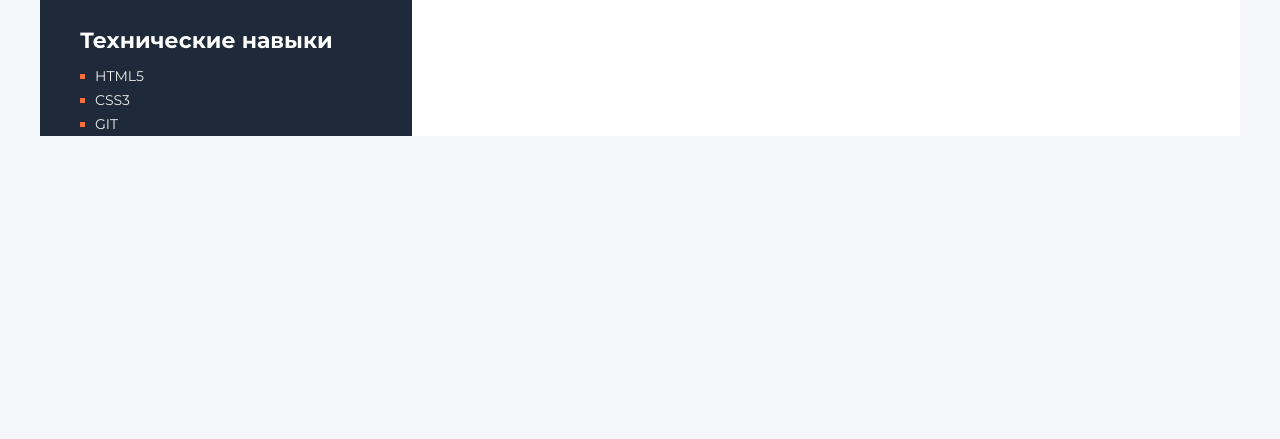
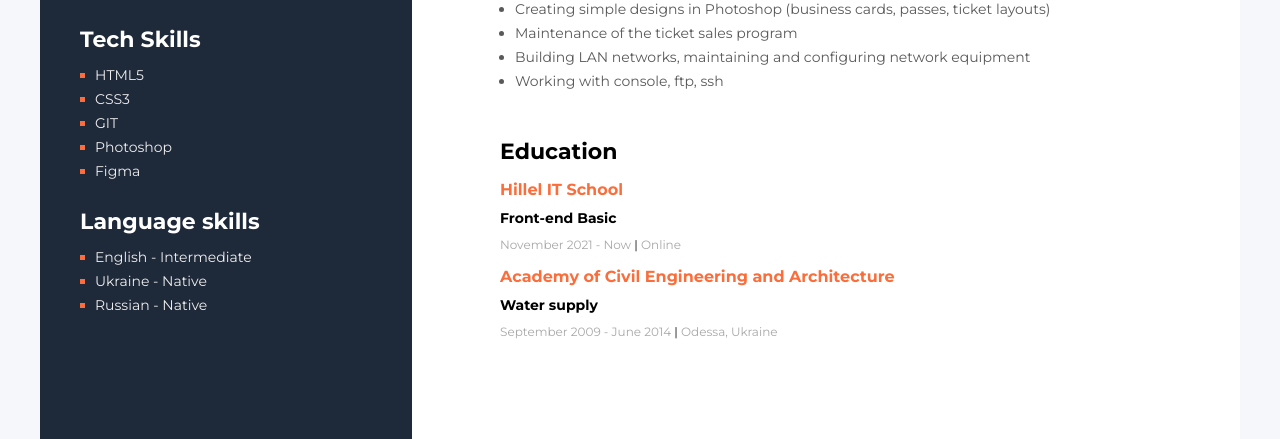
Before and after one commit to zlatanglor/cv, a plain HTML site: page index.html in a window 1280 px wide. Shown: the part 576-1015 px from the top of the page. Before the commit the page ends 800 px from the top, so only its background shows below. Drawn offline with Linux system fonts and the light colour scheme.

Commit message:
<div class="work_experience"> + <div class="education">

```diff
--- a/css/style.css
+++ b/css/style.css
@@ -25,10 +25,9 @@ aside .container{
     margin: auto;
 }
 .sidebar_photo img{
-    /*max-width: 372px;*/
+    max-width: 372px;
     width: 100%;
     max-height: 350px;
-    object-fit: cover;
     height: 100%;
     display: inline-block;
     margin-bottom: 50px;
@@ -41,6 +40,17 @@ aside h3{
     line-height: 27px;
     color: #FFFFFF;
     margin-bottom: 10px;
+}
+.address p{
+    font-family: 'Montserrat', sans-serif;
+    font-style: normal;
+    font-weight: normal;
+    font-size: 18px;
+    line-height: 24px;
+    color: #FFFFFF;
+}
+.address{
+    margin-bottom: 25px;
 }
 .contacs{
     margin-bottom: 50px;
@@ -60,7 +70,7 @@ aside h3{
     color: black;
     margin-right: 8px;
 }
-.tech_skills li{
+.tech_skills li, .languages li{
     font-family: 'Montserrat', sans-serif;
     font-style: normal;
     font-weight: normal;
@@ -71,7 +81,7 @@ aside h3{
     position: relative;
     padding-left: 15px;
 }
-.tech_skills li::before{
+.tech_skills li::before, .languages li:before{
     content: '';
     position: absolute;
     top: 10px;
@@ -80,6 +90,9 @@ aside h3{
     width: 5px;
     height: 5px;
     /*border-radius: 50%;*/
+}
+.tech_skills{
+    margin-bottom: 25px;
 }
 section .container{
     max-width: 652px;
@@ -113,6 +126,12 @@ section .container{
 }
 .about{
     margin-bottom: 40px;
+}
+.project{
+    margin-bottom: 50px;
+}
+.work_experience{
+    margin-bottom: 45px;
 }
 .project h2{
     font-family: 'Montserrat', sans-serif;
@@ -149,3 +168,63 @@ section .container{
     font-size: 14px;
     line-height: 24px;
 }
+.education h2, .work_experience h2{
+    font-family: 'Montserrat', sans-serif;
+    font-style: normal;
+    font-weight: bold;
+    font-size: 22px;
+    line-height: 27px;
+    color: #000000;
+    margin-bottom: 15px;
+}
+.education h4{
+    font-family: 'Montserrat', sans-serif;
+    font-style: normal;
+    font-weight: bold;
+    font-size: 16px;
+    line-height: 20px;
+    color: #FB6D3A;
+    margin-bottom: 10px;
+}
+.education h5, .work_experience h5{
+    font-family: 'Montserrat', sans-serif;
+    font-style: normal;
+    font-weight: bold;
+    font-size: 14px;
+    line-height: 17px;
+    color: #000000;
+    margin-bottom: 10px;
+}
+.education p, .work_experience p{
+    font-family: 'Montserrat', sans-serif;
+    font-style: normal;
+    font-weight: normal;
+    font-size: 12px;
+    line-height: 15px;
+    color: #A8A8A8;
+}
+.education p span, .work_experience p span{
+    color: #000000;
+}
+.education{
+    margin-bottom: 100px;
+}
+.hillel{
+    margin-bottom: 15px;
+}
+.work_experience h5 span{
+    color: #FB6D3A;
+}
+.work_experience p{
+    margin-bottom: 10px;
+}
+.work_experience ul{
+    padding-left: 15px;
+    /*list-style: none;*/
+    font-family: 'Montserrat', sans-serif;
+    font-style: normal;
+    font-weight: normal;
+    font-size: 14px;
+    line-height: 24px;
+    color: #595959;
+}
--- a/index.html
+++ b/index.html
@@ -15,20 +15,28 @@
 <div class="d_flex">
 <aside>
         <div class="sidebar_photo">
-            <img src="images/photo.jpg" alt="photo">
+            <img src="images/photo_small.jpg" alt="photo">
         </div>
     <div class="container">
         <div class="contacs">
             <h3>
-                Контакты
+                Contacts
             </h3>
             <a href="tel:0931661906"> <i class="fas fa-phone"></i>+38 (093) 166 19 06</a>
             <a href="mailto:oshovskiy.d@gmail.com"> <i class="fas fa-envelope-open"></i>oshovskiy.d@gmail.com</a>
             <a href="https://github.com/zlatanglor" target="_blank"> <i class="fab fa-github"></i>github.com/zlatanglor</a>
         </div>
+        <div class="address">
+            <h3>
+                Location
+            </h3>
+            <p>
+                Odessa, Ukraine
+            </p>
+        </div>
         <div class="tech_skills">
             <h3>
-                Технические навыки
+                Tech Skills
             </h3>
             <ul>
                 <li>
@@ -40,7 +48,30 @@
                 <li>
                     GIT
                 </li>
+                <li>
+                    Photoshop
+                </li>
+                <li>
+                    Figma
+                </li>
             </ul>
+        </div>
+        <div class="languages">
+            <h3>
+                Language skills
+            </h3>
+            <ul>
+                <li>
+                    English - Intermediate
+                </li>
+                <li>
+                    Ukraine - Native
+                </li>
+                <li>
+                    Russian - Native
+                </li>
+            </ul>
+
         </div>
     </div>
 </aside>
@@ -53,7 +84,7 @@
             <h1>
                 Dmytro Oshovskiy
             </h1>
-            <p>Lorem ipsum dolor sit amet, consectetur adipisicing elit. Aliquid dolore est eum fuga incidunt inventore iste iure nemo nesciunt nihil nobis perferendis, quasi quidem sint voluptate voluptates voluptatibus. Deserunt, natus!</p>
+            <p>Beginner html coder, plans to become a front-end developer. I quickly learn new technologies. Purposeful, responsible, positive and passionate.</p>
         </div>
         <div class="project">
             <h2>
@@ -68,6 +99,64 @@
                 </li>
             </ol>
         </div>
+        <div class="work_experience">
+            <h2>
+                Work Experience
+            </h2>
+            <div>
+                <h5>
+                    System Administrator <span>FC "Chernomorets" LLC</span>
+                </h5>
+                <p>
+                    February 2014 - Now   <span>|</span>   7 year 10 month
+
+                </p>
+                <ul>
+                    <li>
+                        Content Manager, Site Administrator (Joomla, WP)
+                    </li>
+                    <li>
+                        Creating simple designs in Photoshop (business cards, passes, ticket layouts)
+                    </li>
+                    <li>
+                        Maintenance of the ticket sales program
+                    </li>
+                    <li>
+                        Building LAN networks, maintaining and configuring network equipment
+                    </li>
+                    <li>
+                        Working with console, ftp, ssh
+                    </li>
+                </ul>
+            </div>
+        </div>
+        <div class="education">
+            <h2>
+                Education
+            </h2>
+            <div class="hillel">
+                <h4>
+                    Hillel IT School
+                </h4>
+                <h5>
+                    Front-end Basic
+                </h5>
+                <p>
+                    November 2021 - Now   <span>|</span>   Online
+                </p>
+            </div>
+            <div class="academy">
+                <h4>
+                    Academy of Civil Engineering and Architecture
+                </h4>
+                <h5>
+                    Water supply
+                </h5>
+                <p>
+                    September 2009 - June 2014   <span>|</span>   Odessa, Ukraine
+                </p>
+            </div>
+        </div>
 
     </div>
 </section>
```
Also changed, not shown: images/photo_small.jpg (added).
